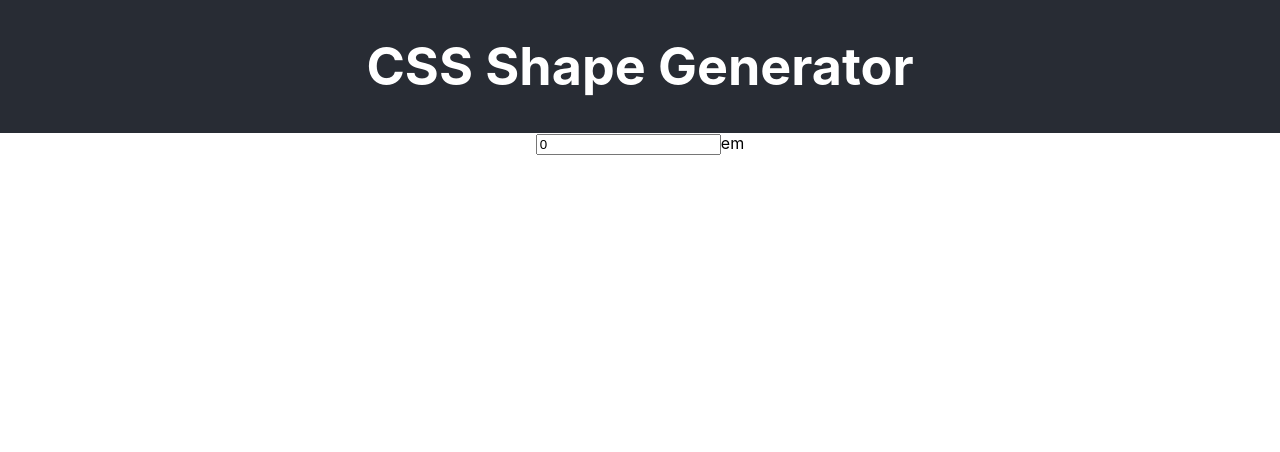
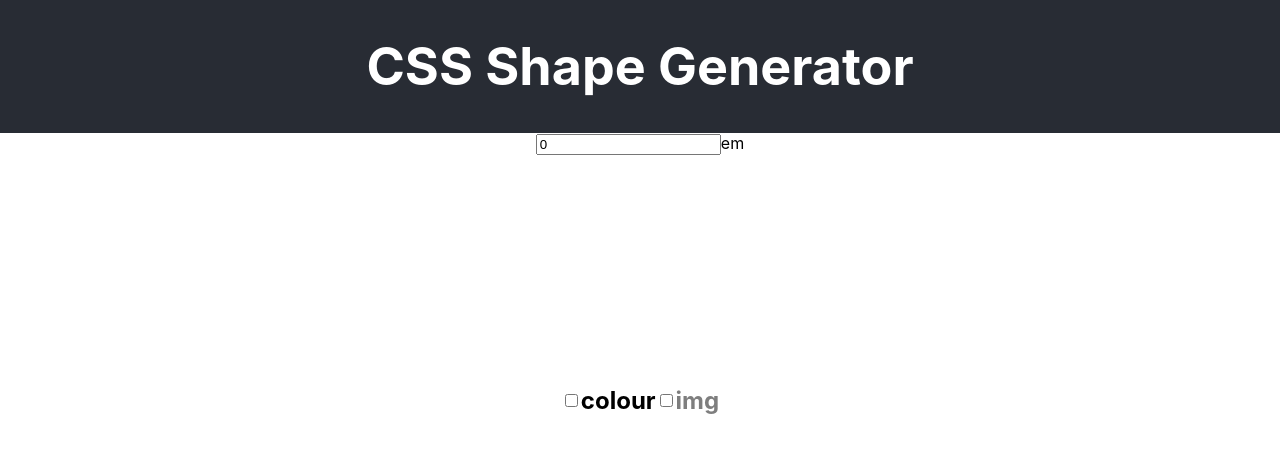
Before and after one commit to kylemcloughlin/css-shape-gen, a React (Create React App) app: page / in a window 1280 px wide. Shown: the top 452 px of the page. Built offline with nearby package versions, Linux system fonts and the light colour scheme.

Commit message:
added colour form and hello world for border & shadow

```diff
--- a/src/App.js
+++ b/src/App.js
@@ -1,6 +1,7 @@
 import React, { useState, useEffect, useCallback } from 'react';
 import Shape from './hooks/cssShape.jsx';
 import Size from './hooks/sizeForm.jsx';
+import Colour from './hooks/colourForm.jsx';
 import './App.css';
 
 function App() {
@@ -20,7 +21,7 @@ function App() {
         {/* <Shape/> */}
 
         <Size updateSize={handleSize}/>
-
+        <Colour />
       </div>
     </div>
   );
--- /dev/null
+++ b/src/hooks/colourForm.jsx
@@ -0,0 +1,39 @@
+import React, { useState, useEffect }  from "react";
+
+
+
+function Colour() {
+  const [value, setValue] = useState('clr')
+  const [clrStyle, setClrStyle] = useState({
+    opacity: '1'
+  });
+  const [imgStyle, setImgStyle] = useState({
+    opacity: '.5'
+  });
+  useEffect(() => {
+    if (value === 'img') {
+      setClrStyle({   opacity: '.5'  })
+      setImgStyle({ opacity: '1' })
+      console.log('if', value)
+
+    } else {
+      setClrStyle({ opacity: '1' })
+      setImgStyle({ opacity: '.5' })
+      console.log('else', value)
+
+    }
+  },[value]);
+
+  return (
+    <form className="shape-container" >
+      <input type="checkbox" value="clr" value='clr' onChange={e => setValue(e.target.value)}/>
+       <h2 style={clrStyle}>colour</h2>
+         <br/>
+      <input type="checkbox" value="img" onChange={e => setValue(e.target.value)} />
+      <h2 style={imgStyle}>img</h2>
+      <br/>
+    </form>
+  );
+}
+
+export default Colour;
```
Also changed, not shown: src/hooks/borderForm.jsx (added, +12 -0 lines), src/hooks/shadowForm.jsx (added, +12 -0 lines).
